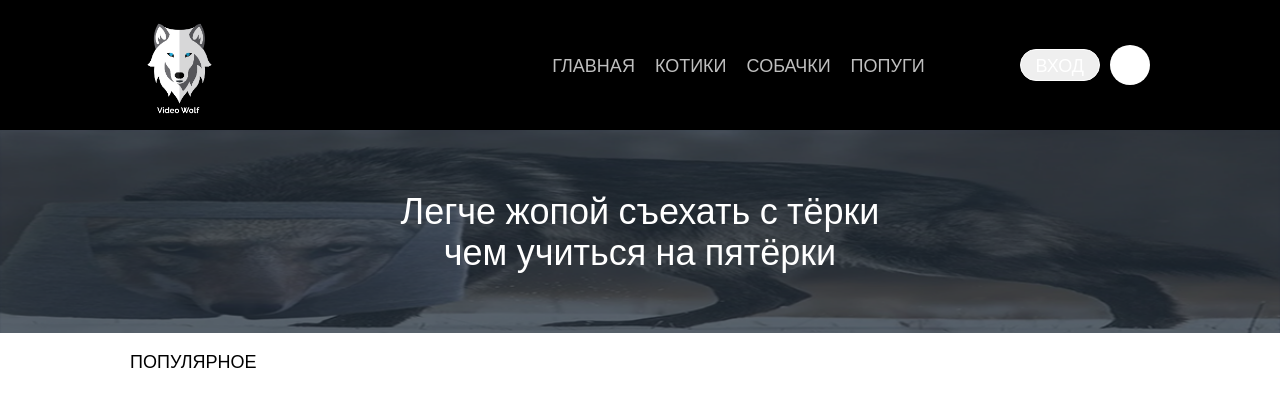
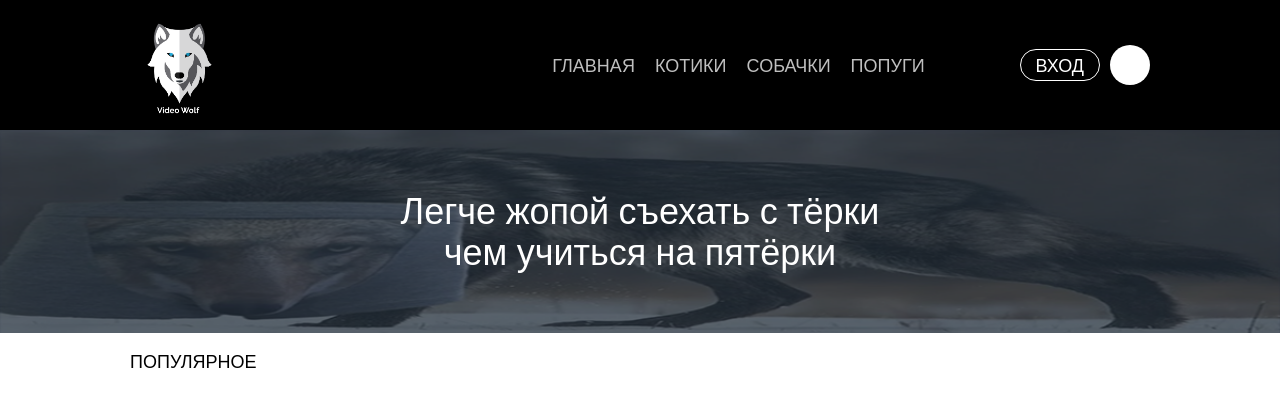
Before and after one commit to katkofficial/videowolf, a PHP site: page / in a window 1280 px wide. Shown: the top 397 px of the page. Run offline with PHP 8.4, Linux system fonts and the light colour scheme.

Commit message:
fix style enter button

```diff
--- a/style.css
+++ b/style.css
@@ -101,6 +101,8 @@ ul {
   outline: none;
   border-radius: 30px;
   color: white;
+  background-color: #000;
+  cursor: pointer;
 }
 
 .user__link:hover {
```
